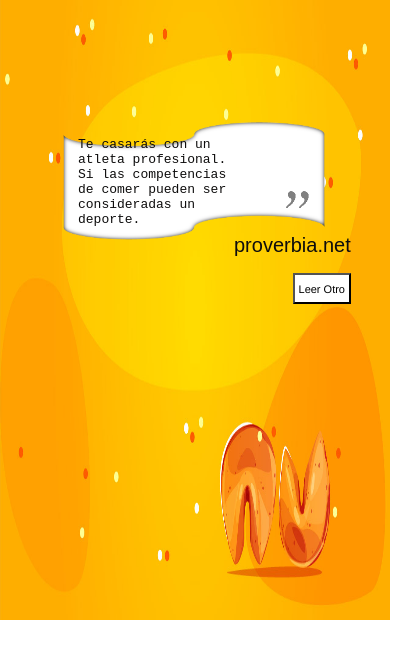
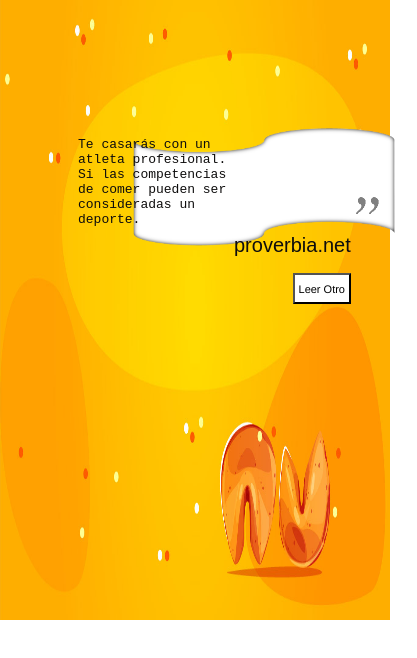
Before and after one commit to Ajvr2512/FrasesCambiando, a React (Vite) app: page / in a window 390 px wide. Shown: the top 658 px of the page, 417 px wide, since content can reach past the window. Built offline with nearby package versions, Linux system fonts and the light colour scheme.

Commit message:
Update App.css

```diff
--- a/src/App.css
+++ b/src/App.css
@@ -99,3 +99,12 @@ font-size: 11px;
 margin-top: 70%;
   }
 }
+@media (max-width: 455px){
+  .img-container{
+      margin-top: 22%;
+      margin-left: 30%;
+  }
+
+
+
+  }
```
